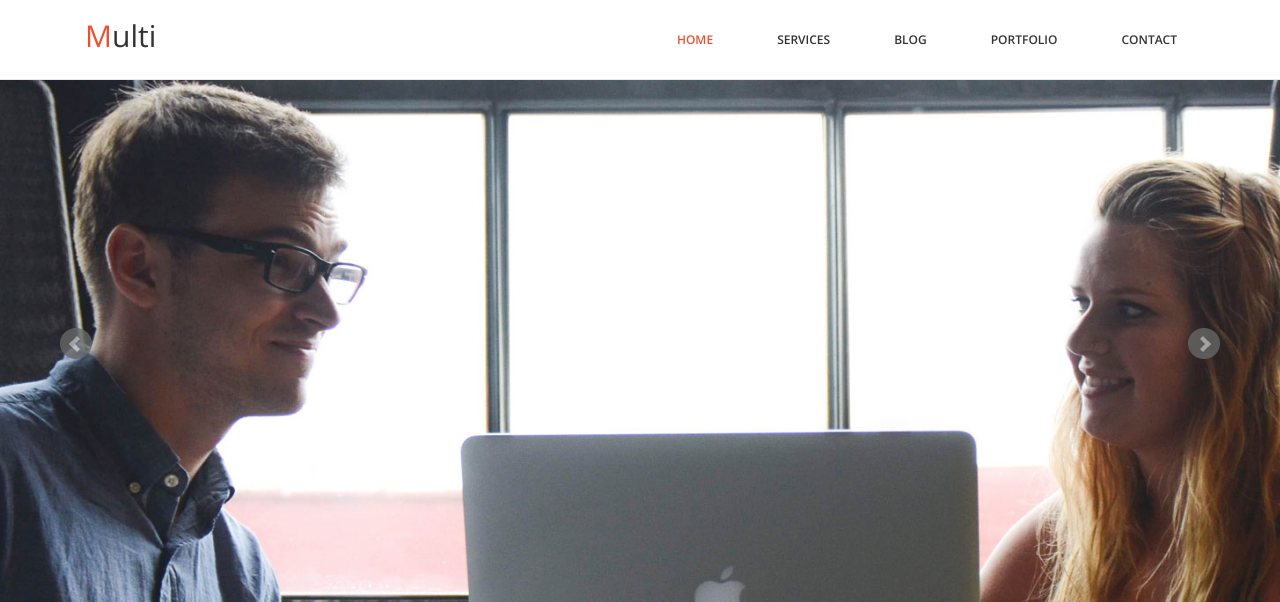
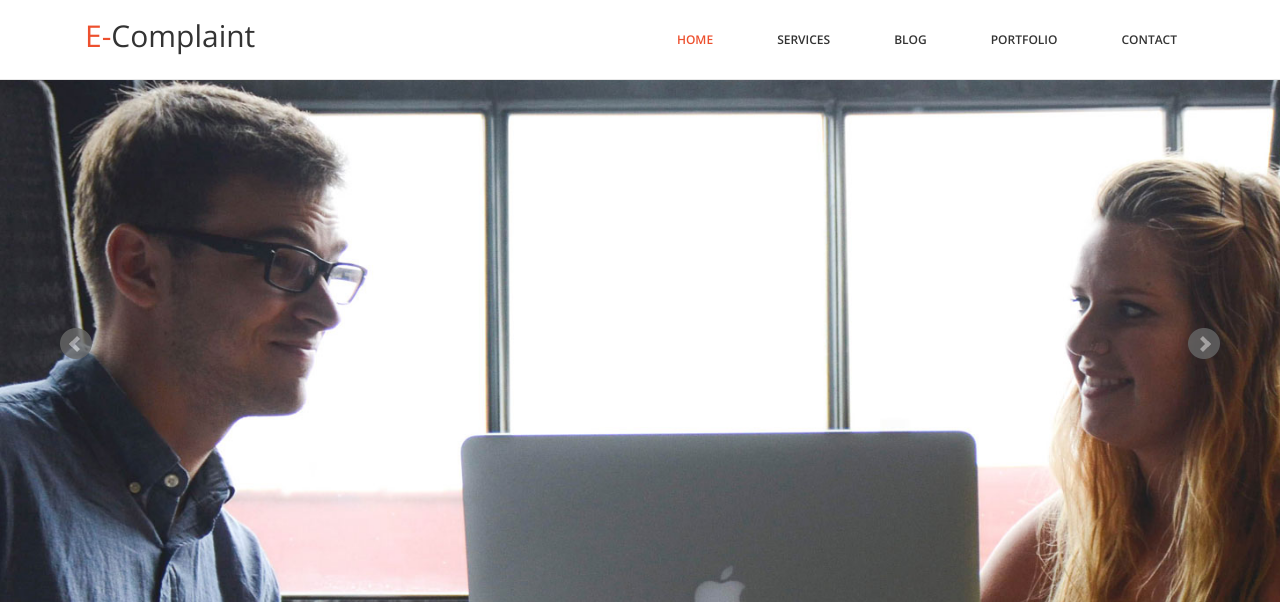
Before and after one commit to E-Complaint/e_complaint, a Django app: page / in a window 1280 px wide. Shown: the top 602 px of the page. Run offline with Django 3.2, Linux system fonts and the light colour scheme; some libraries are stand-ins or nearby versions.

Commit message:
Title changed

```diff
--- a/complaint/templates/complaint/base.html
+++ b/complaint/templates/complaint/base.html
@@ -37,7 +37,7 @@
 							<span class="icon-bar"></span>
 						</button>
 						<div class="navbar-brand">
-							<a href="index.html"><h1><span>M</span>ulti</h1></a>
+							<a href="index.html"><h1><span>E-</span>Complaint</h1></a>
 						</div>
 					</div>
 
```
